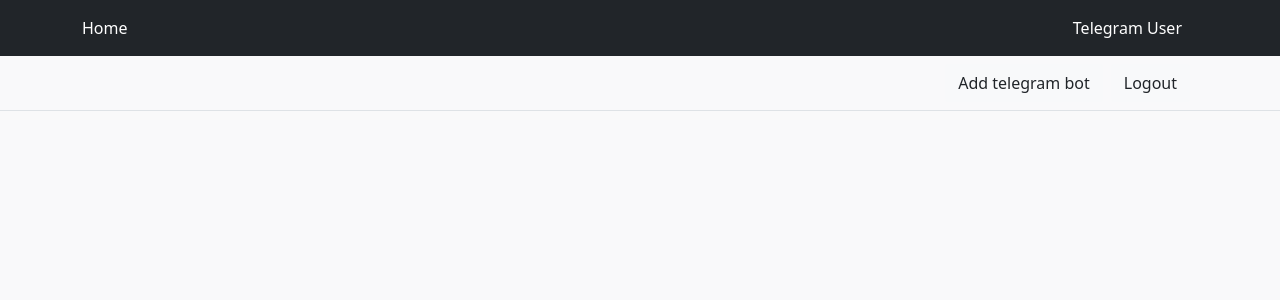
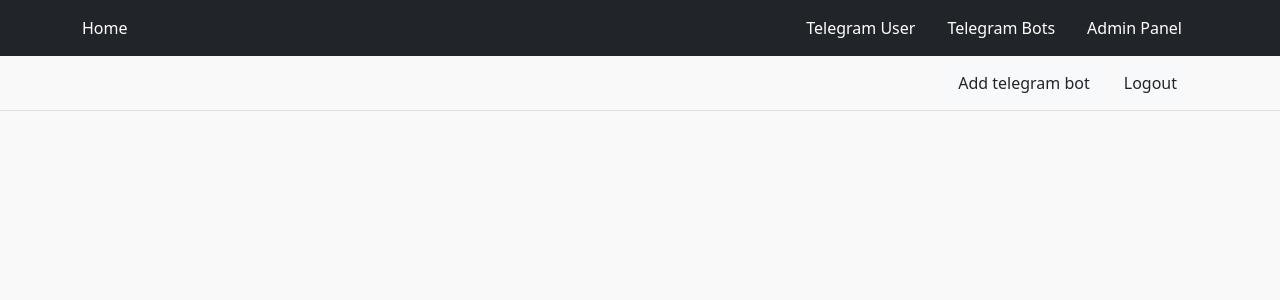
Before and after one commit to zakharfsk/avivi-internship, a Django app: page /bots/ in a window 1280 px wide. Shown: the top 300 px of the page. Run offline with Django 5.2, Linux system fonts and the light colour scheme; the visitor is signed in with stand-in values (Sample User, id 1); data that the repository does not hold is empty; parts of the project's set-up code (start-up, migrations or seed data) failed here and were passed over.

Commit message:
Add admin panel and Telegram bots links for superusers
Modified the base.html template to display extra navigation links specific to superuser privileges. A link to the admin panel and a link to manage Telegram bots have been added and will show up in the navigation bar only if the logged-in user is a superuser.

```diff
--- a/templates/base.html
+++ b/templates/base.html
@@ -27,6 +27,18 @@
                             Telegram User
                         </a>
                     </li>
+                    {% if user.is_superuser %}
+                        <li>
+                            <a href="{% url 'telegram_bot:telegram_bots' %}" class="nav-link text-white">
+                                Telegram Bots
+                            </a>
+                        </li>
+                        <li>
+                            <a href="{% url 'admin:index' %}" class="nav-link text-white">
+                                Admin Panel
+                            </a>
+                        </li>
+                    {% endif %}
                 </ul>
             </div>
         </div>
```
